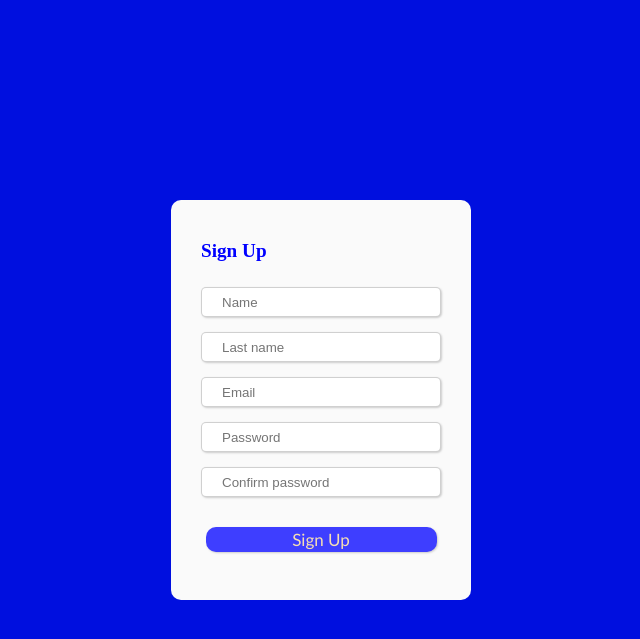
After one commit to zaldyprtm/crud, a PHP site: page / in a window 1280 px wide. The commit adds this page. Shown: the top 639 px of the page, without its empty margins (319-959 px from the left). Run offline with PHP 8.4, Linux system fonts and the light colour scheme.

Commit message:
add index

```diff
--- /dev/null
+++ b/index.html
@@ -0,0 +1,25 @@
+<!DOCTYPE html>
+<html lang="en">
+<head>
+    <meta charset="UTF-8">
+    <meta name="viewport" content="width=device-width, initial-scale=1.0">
+    <link rel="stylesheet" href="css/signup.css">
+    <title>Daftar</title>
+</head>
+<body>
+
+    <div class="form">
+        <div class="title">
+            <p>Sign Up</p>
+        </div>
+        <form action="signUP.php" method="post">
+            <input type="text" name="name" placeholder="Name">
+            <input type="text" name="lastname" placeholder="Last name">
+            <input type="text" name="email" placeholder="Email">
+            <input type="password" name="password" placeholder="Password">
+            <input type="password" name="confirPasword" placeholder="Confirm password">
+            <input type="submit" value="Sign Up" name="signUP_button">
+        </form>
+    </div>
+</body>
+</html>
--- a/signUP.php
+++ b/signUP.php
@@ -24,6 +24,7 @@
                     $p->bindValue(':p',$password);
                     $p->execute();
                     echo 'berhasil';
+                     header('location:login.php');
                 }else{
                     echo 'password tidak cocok';
                 }
```
